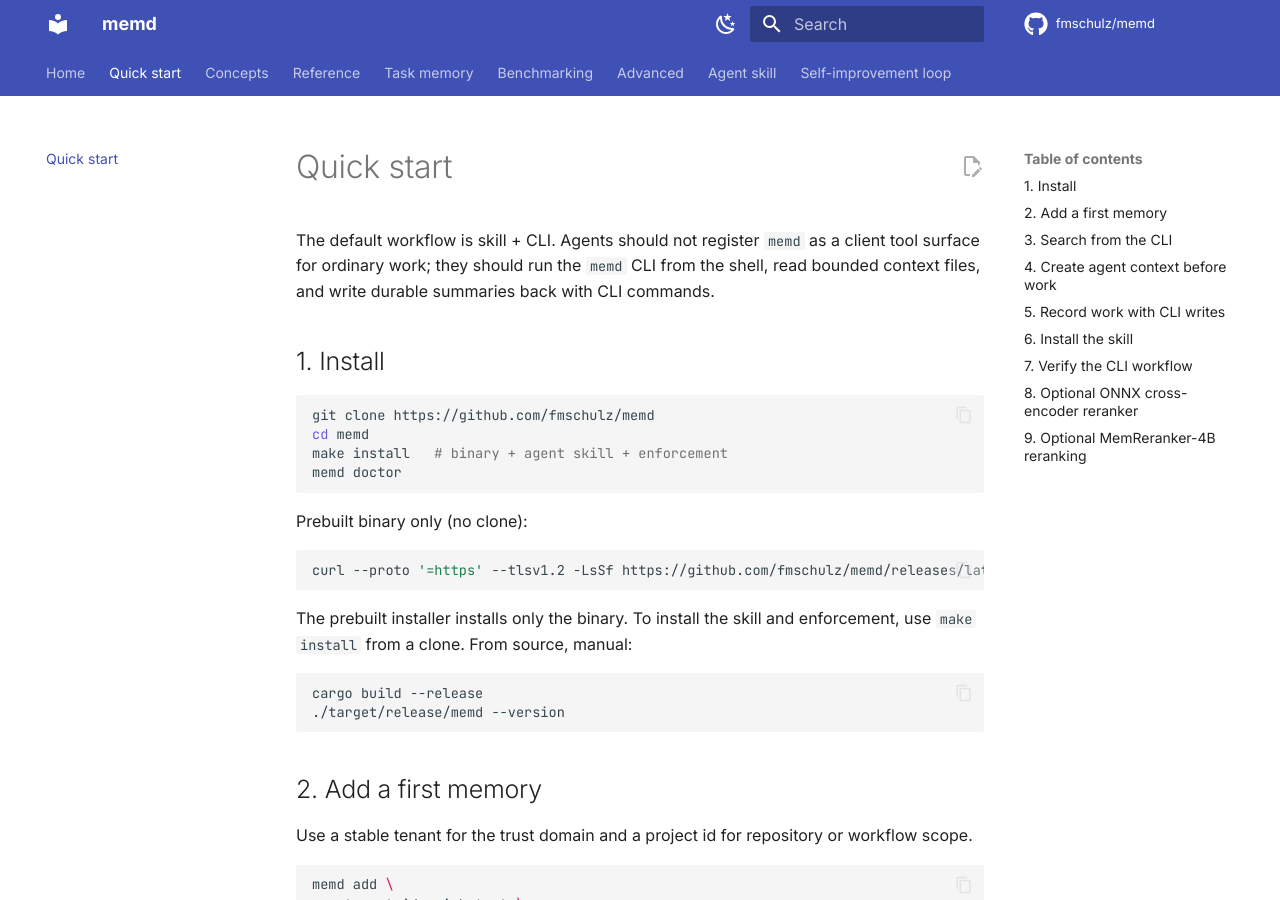
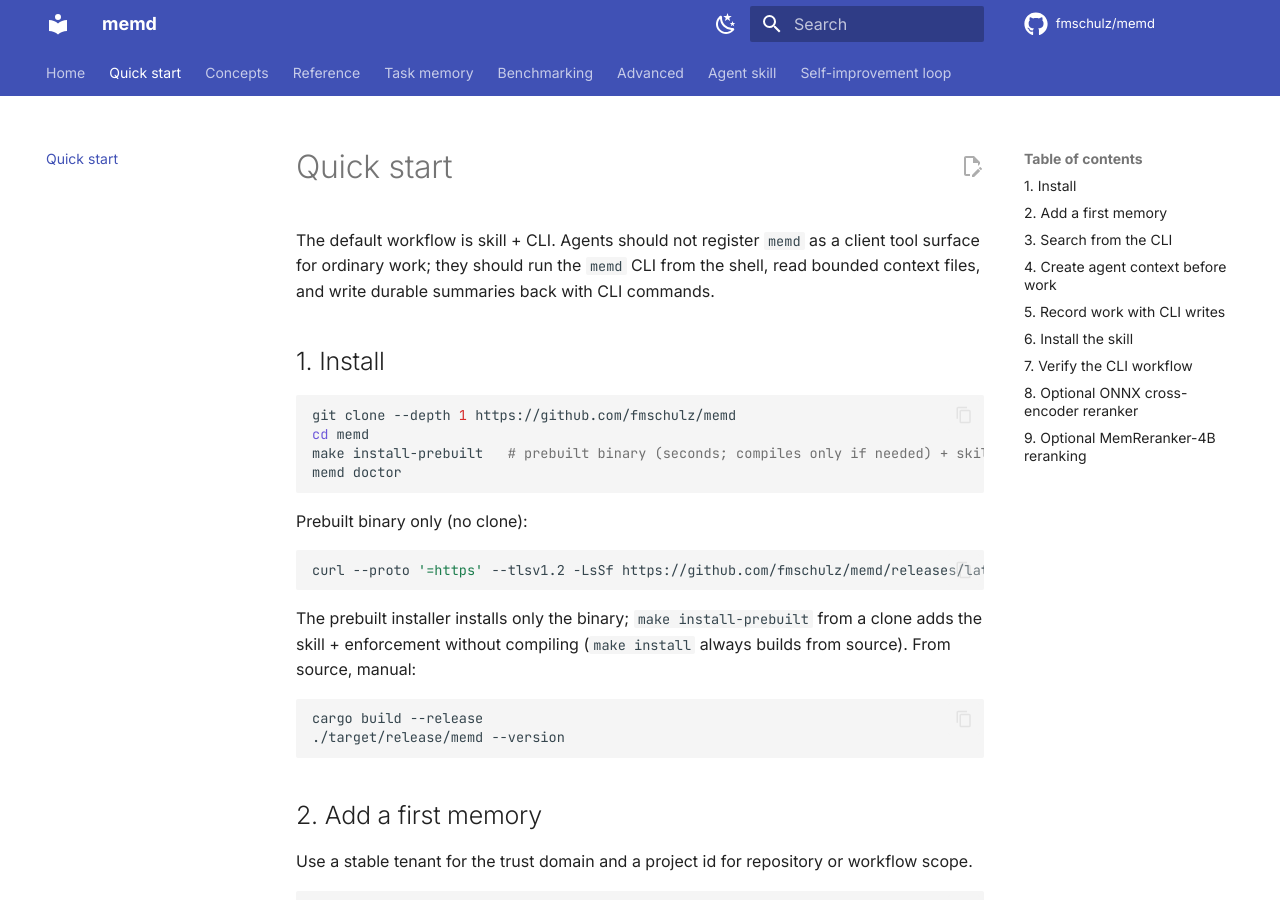
Before and after one commit to fmschulz/memd, an MkDocs documentation site: the page built from docs/quickstart.md, in a window 1280 px wide and 900 px high. Built offline with MkDocs 1.6.1 and Material for MkDocs 9.7.7, drawn with Linux system fonts in a browser that asks for light colours; comment, search, counter and statistics services are not loaded; the version menu is left out; some of the changed text lies outside the part shown.

Commit message:
feat(install): make install-prebuilt — prebuilt-first install, compiles only as fallback
Downloads the latest release binary, verifies it runs (--version), and only
builds from source if that fails; then installs the skill and enforcement
(pure shell). Fresh-machine setup drops from a 10-15 min compile to seconds.
Quickstarts in README/docs now use --depth 1 + make install-prebuilt;
make install remains the always-build-from-source path.

Also gitignore .ipynb_checkpoints/.

````diff
--- a/docs/quickstart.md
+++ b/docs/quickstart.md
@@ -8,9 +8,9 @@
 ## 1. Install
 
 ```bash
-git clone https://github.com/fmschulz/memd
+git clone --depth 1 https://github.com/fmschulz/memd
 cd memd
-make install   # binary + agent skill + enforcement
+make install-prebuilt   # prebuilt binary (seconds; compiles only if needed) + skill + enforcement
 memd doctor
 ```
 
@@ -20,8 +20,9 @@
 curl --proto '=https' --tlsv1.2 -LsSf https://github.com/fmschulz/memd/releases/latest/download/memd-installer.sh | sh
 ```
 
-The prebuilt installer installs only the binary. To install the skill and
-enforcement, use `make install` from a clone. From source, manual:
+The prebuilt installer installs only the binary; `make install-prebuilt` from
+a clone adds the skill + enforcement without compiling (`make install` always
+builds from source). From source, manual:
 
 ```bash
 cargo build --release
@@ -163,9 +164,9 @@
 enforcement:
 
 ```bash
-git clone https://github.com/fmschulz/memd
+git clone --depth 1 https://github.com/fmschulz/memd
 cd memd
-make install   # binary + agent skill + enforcement
+make install-prebuilt   # prebuilt binary (seconds; compiles only if needed) + skill + enforcement
 memd doctor
 ```
 
````
Also changed, not shown: README.md (+7 -5 lines), docs/agent-skill.md (+7 -5 lines), 2 other files.
